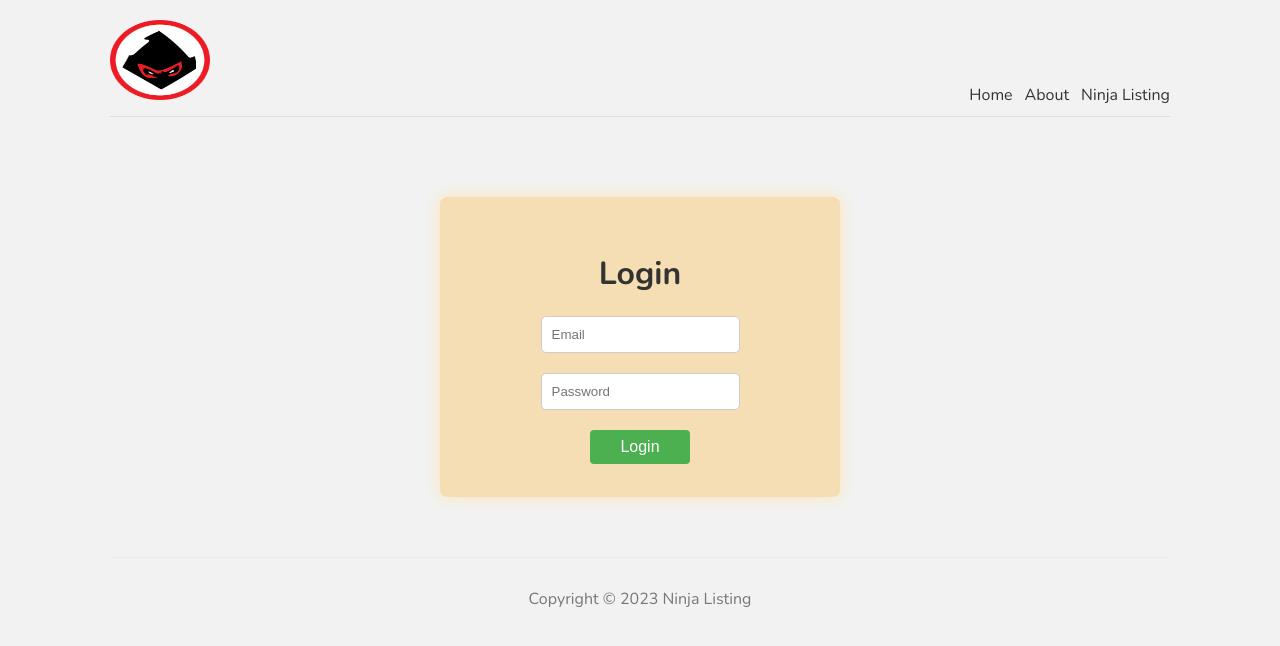
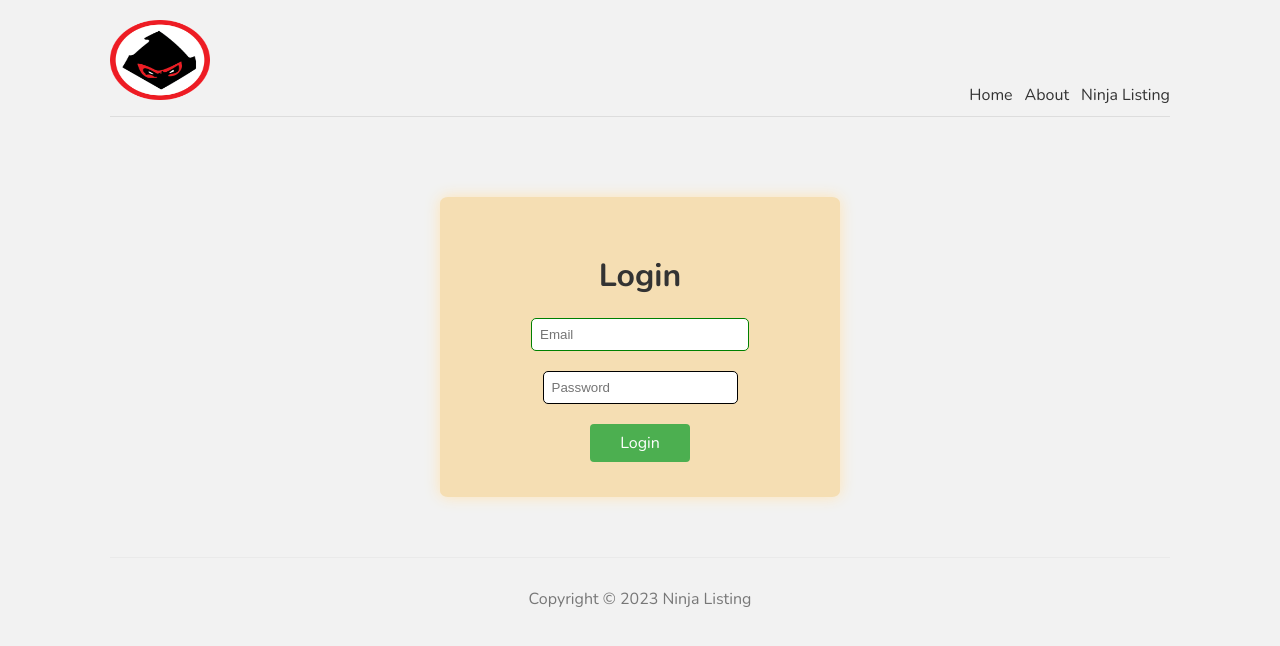
Before and after one commit to muky1/ninjalist, a Next.js app: page /auth in a window 1280 px wide. In both pictures the pointer is over the input "Email". Shown: the top 646 px of the page. Built offline with nearby package versions, Linux system fonts and the light colour scheme.

Commit message:
login page styles update

```diff
--- a/src/styles/Auth.module.css
+++ b/src/styles/Auth.module.css
@@ -7,10 +7,16 @@
 }
 
 .input {
-    padding: 10px;
+    padding: 8px;
     margin-bottom: 20px;
-    border: 1px solid #ccc;
+    border: 1px solid black;
     border-radius: 5px;
+  }
+
+  .input:focus, .input:active, .input:hover {
+    outline: green;
+    width: 200px;
+    border-color: green;
   }
 
 .button {
@@ -22,7 +28,15 @@
     cursor: pointer;
     font-size: 16px;
     width: 100px;
+    font-family: "nunito";
   }
+
+ .button:hover {
+  background-color: rgb(53, 94, 230);
+  color: black;
+  font-style: bold;
+  width: 120px;
+}
 
   .form-wrapper {
     background-color: wheat;
```
